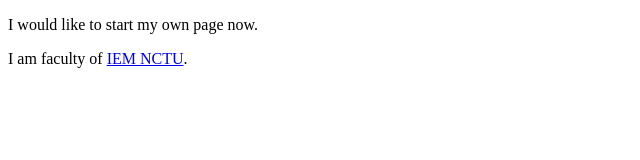
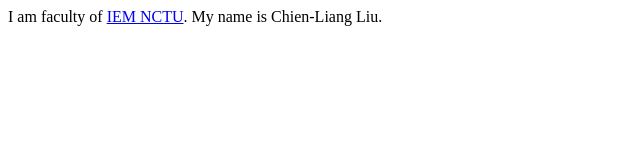
Before and after one commit to jacky168/hello-world, a plain HTML site: page index.html in a window 1280 px wide. Shown: the whole page, without its empty margins (0-640 px from the left). Drawn offline with Linux system fonts and the light colour scheme.

Commit message:
Add name information and delete the first line

```diff
--- a/index.html
+++ b/index.html
@@ -6,9 +6,10 @@
     <title>My Homepage</title>
 </head>
 <body>
-    <p>I would like to start my own page now.</p>
     I am faculty of
     <a href="http://www.iem.nctu.edu.tw">IEM NCTU</a>.
 
+    My name is Chien-Liang Liu.
+
 </body>
 </html>
```
